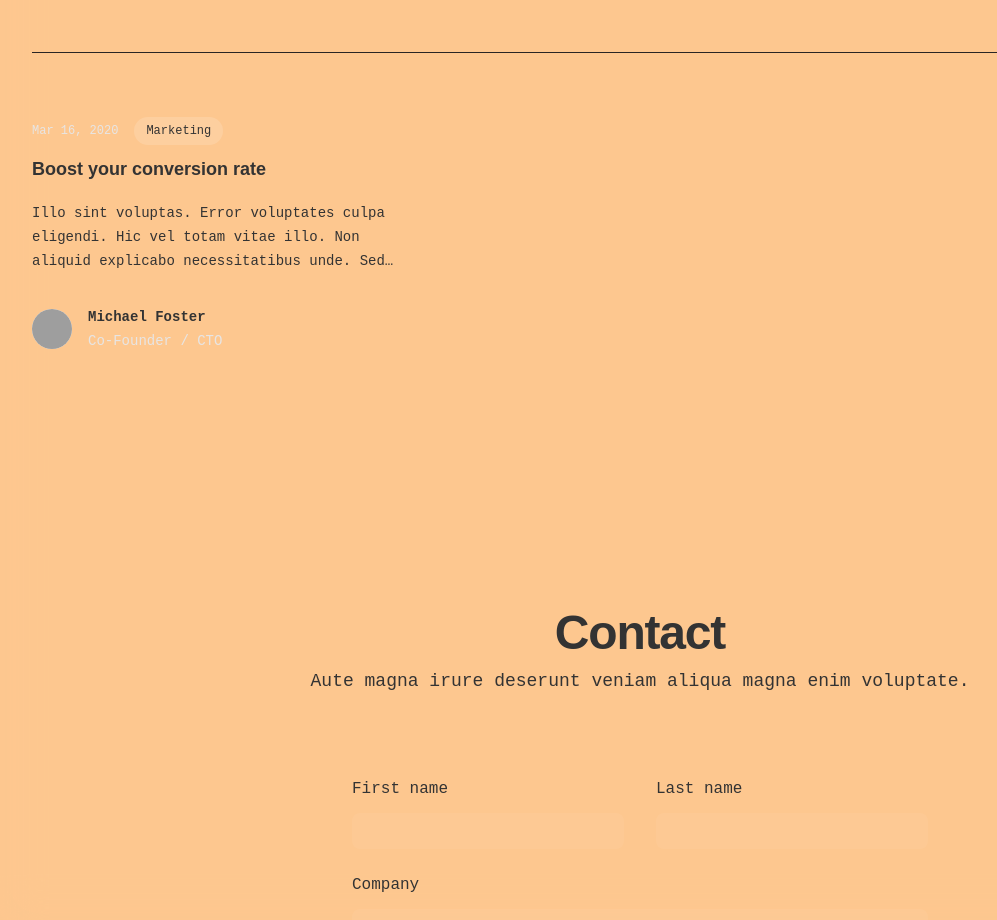
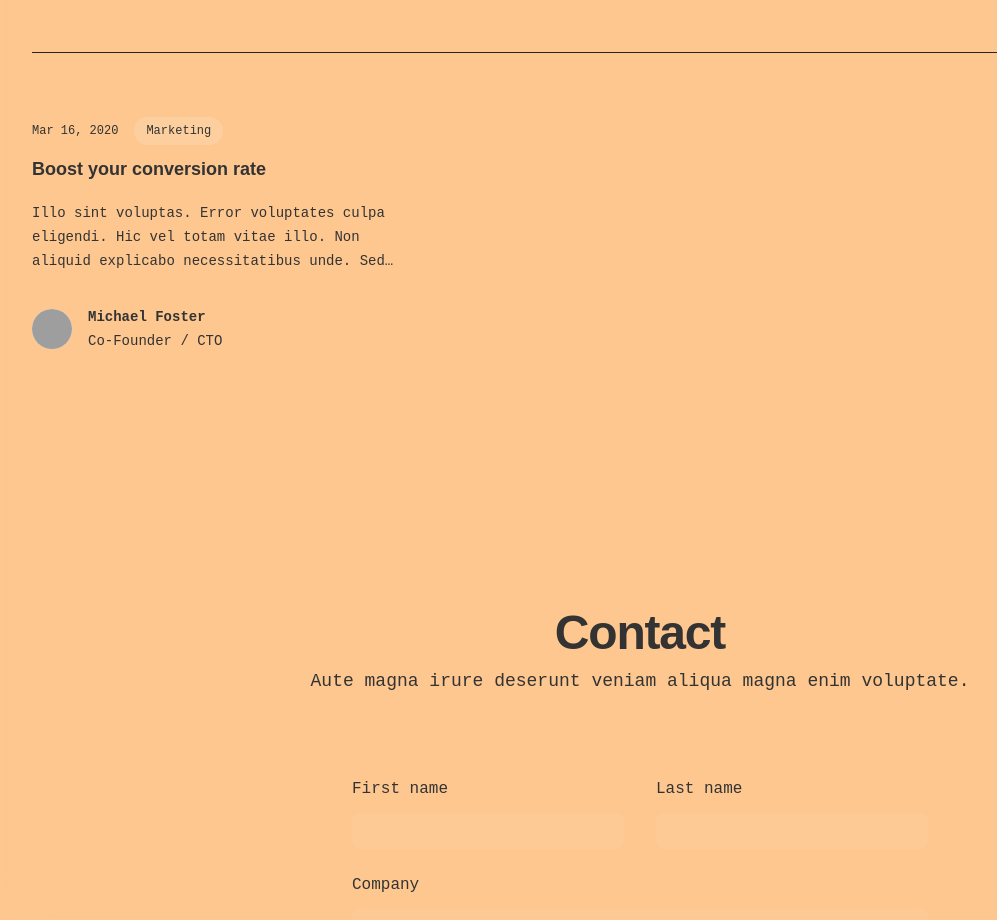
Before and after one commit to dillguill/dillguill.github.io, a Next.js app: page / in a window 1280 px wide. Shown: the part 2240-3160 px from the top of the page, without its empty margins (0-997 px from the left). Built offline with nearby package versions, Linux system fonts and the light colour scheme; grey boxes are pictures that could not be loaded.

Commit message:
Fixed border and text colors

```diff
--- a/src/app/components/Projects.js
+++ b/src/app/components/Projects.js
@@ -27,11 +27,11 @@ export default function Example() {
           <h2 className="text-pretty text-4xl font-semibold tracking-tight sm:text-5xl">Projects</h2>
           <p className="mt-2 text-lg/8">Anim aute id magna aliqua ad ad non deserunt sunt.</p>
         </div>
-        <div className="mx-auto mt-10 grid max-w-2xl grid-cols-1 gap-x-8 gap-y-16 border-t border-stone-800 pt-10 sm:mt-16 sm:pt-16 lg:mx-0 lg:max-w-none lg:grid-cols-3">
+        <div className="mx-auto mt-10 grid max-w-2xl grid-cols-1 gap-x-8 gap-y-16 border-t border-stone-800 dark:border-stone-300 pt-10 sm:mt-16 sm:pt-16 lg:mx-0 lg:max-w-none lg:grid-cols-3">
           {posts.map((post) => (
             <article key={post.id} className="flex max-w-xl flex-col items-start justify-between">
               <div className="flex items-center gap-x-4 text-xs">
-                <time dateTime={post.datetime} className="text-stone-200">
+                <time dateTime={post.datetime} className="">
                   {post.date}
                 </time>
                 <a
@@ -59,7 +59,7 @@ export default function Example() {
                       {post.author.name}
                     </a>
                   </p>
-                  <p className="text-stone-200">{post.author.role}</p>
+                  <p className="">{post.author.role}</p>
                 </div>
               </div>
             </article>
```
